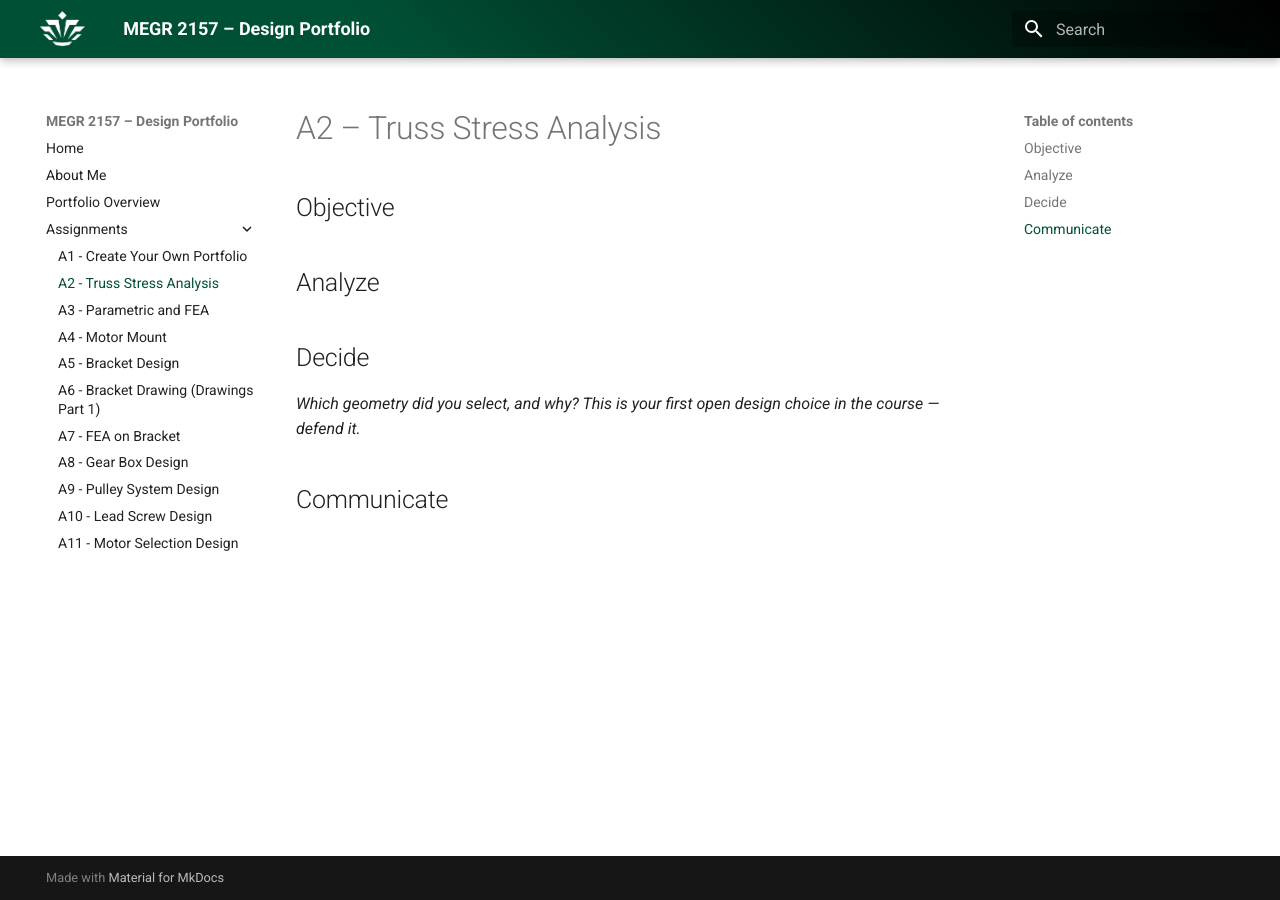
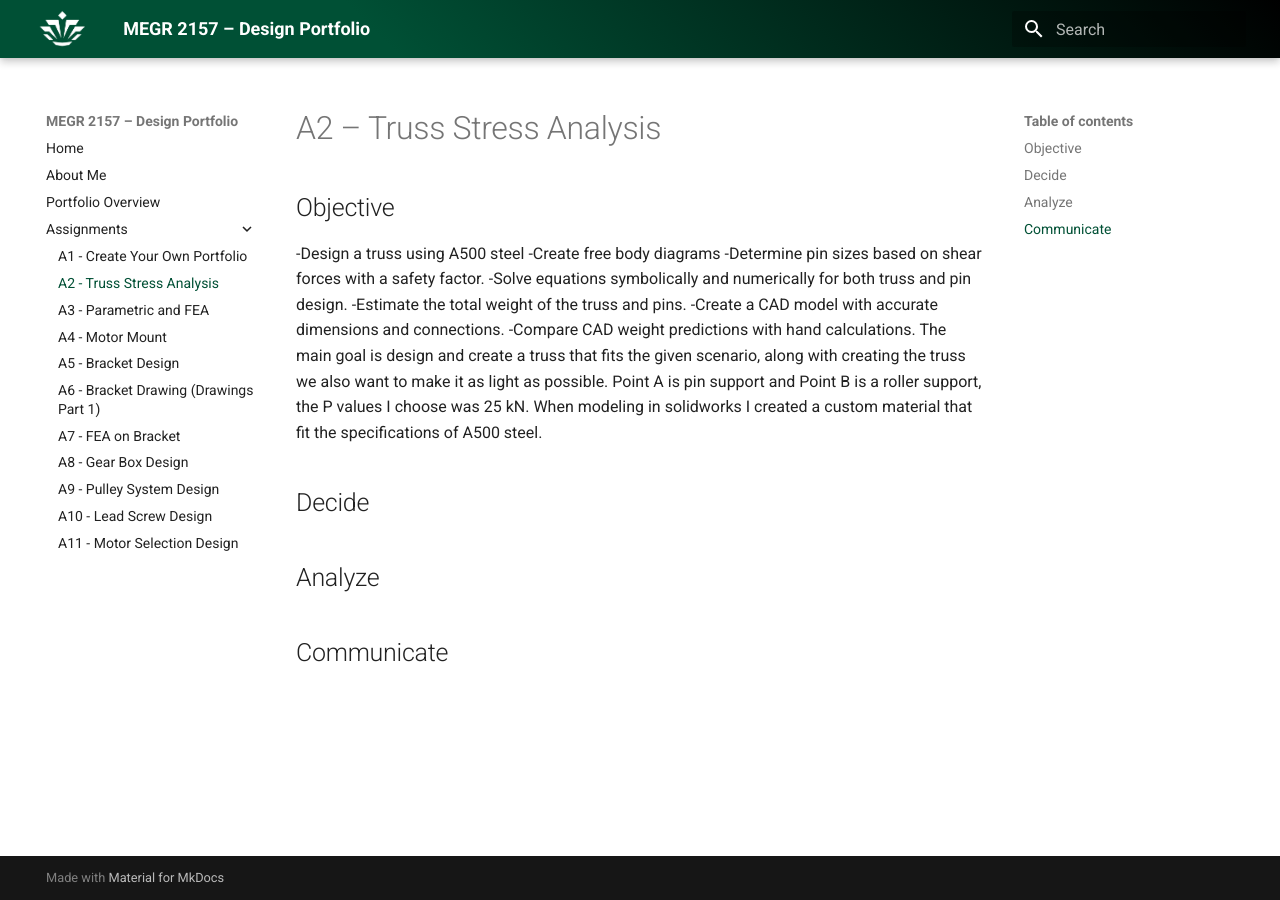
Before and after one commit to NumberOneZoomer/design-projects-portfolio-megr2157, an MkDocs documentation site: the page built from docs/assignments/A02/index.md, in a window 1280 px wide. Built offline with MkDocs 1.6.1 and Material for MkDocs 9.7.7, drawn with Linux system fonts in a browser that asks for light colours.

Commit message:
Revise A2 objectives and remove unnecessary sections
Updated the objective section for clarity and added details about the design process.

```diff
--- a/docs/assignments/A02/index.md
+++ b/docs/assignments/A02/index.md
@@ -1,12 +1,17 @@
 # A2 – Truss Stress Analysis
 
 ## Objective
+-Design a truss using A500 steel
+-Create free body diagrams
+-Determine pin sizes based on shear forces with a safety factor.
+-Solve equations symbolically and numerically for both truss and pin design.
+-Estimate the total weight of the truss and pins.
+-Create a CAD model with accurate dimensions and connections.
+-Compare CAD weight predictions with hand calculations.
+The main goal is design and create a truss that fits the given scenario, along with creating the truss we also want to make it as light as possible. Point A is pin support and Point B is a roller support, the P values I choose was 25 kN. When modeling in solidworks I created a custom material that fit the specifications of A500 steel.
+## Decide
 
 
 ## Analyze
 
-
-## Decide
-_Which geometry did you select, and why? This is your first open design choice in the course — defend it._
-
 ## Communicate
```
